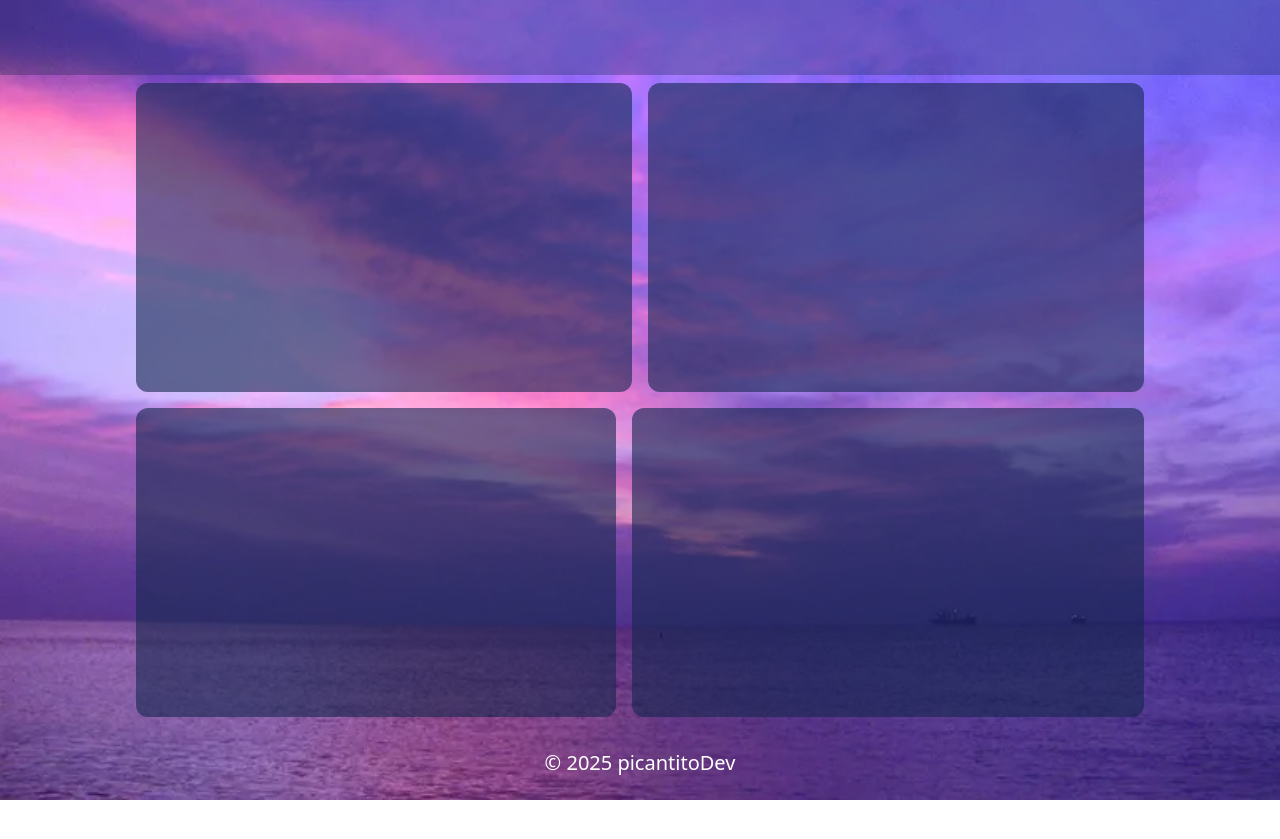
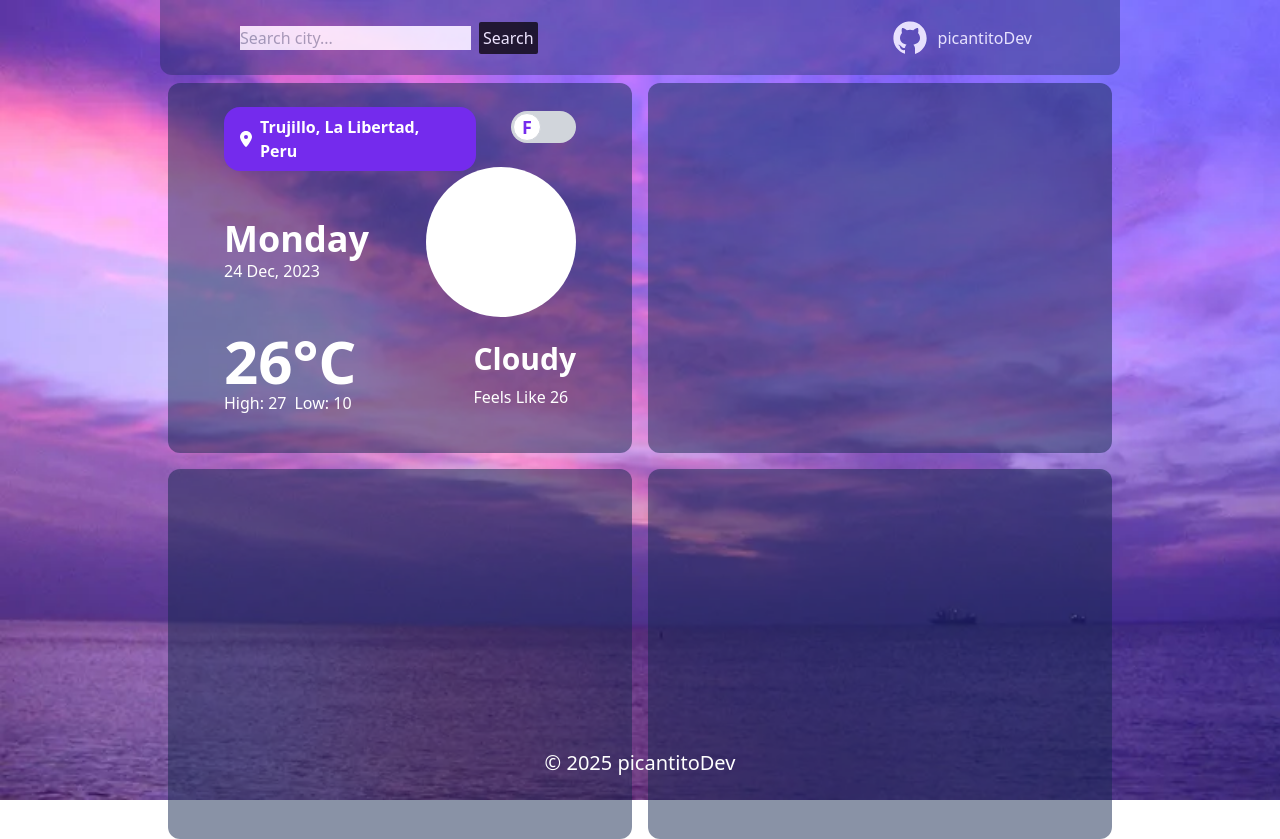
Before and after one commit to picantitoDev/weather-app, a website built with webpack: page src/template.html in a window 1280 px wide. Before the commit the page ends 800 px from the top, so only its background shows below. Built offline with nearby package versions, Linux system fonts and the light colour scheme.

Commit message:
1/4 cards done, current conditions card done

```diff
--- a/package.json
+++ b/package.json
@@ -272,6 +272,7 @@
     "@babel/core": "^7.26.7",
     "@babel/preset-env": "^7.26.7",
     "@eslint/js": "^9.18.0",
+    "@fortawesome/fontawesome-free": "^6.7.2",
     "autoprefixer": "^10.4.20",
     "babel-loader": "^9.2.1",
     "css-loader": "^7.1.2",
--- a/src/index.js
+++ b/src/index.js
@@ -1,6 +1,9 @@
-import { isInteger, toInteger } from "lodash"
 import "./styles.css"
-const searchBox = document.getElementById("search-bar")
+import "@fortawesome/fontawesome-free/js/fontawesome"
+import "@fortawesome/fontawesome-free/js/solid"
+import "@fortawesome/fontawesome-free/js/regular"
+import "@fortawesome/fontawesome-free/js/brands"
+
 let apiKey = "MLFQJEEBN6KDXRQZ5Z88HFVFJ"
 let button = document.getElementById("btn")
 
@@ -21,11 +24,11 @@ async function getData() {
     const hour = time.split(" ")[0].split(":")[0]
 
     const data = await response.json()
-    console.log(data)
+    const currentDay = getDate()
 
-    // Bottom Left section
     const dataObj = {
       // Main section
+      dayResponse: currentDay,
       temp: data.days[0].hours[hour].temp,
       high: data.days[0].tempmax,
       low: data.days[0].tempmin,
@@ -49,9 +52,6 @@ async function getData() {
         data.days[0].sunset,
       ),
     }
-    const obj = getDate()
-    console.log(obj)
-    console.log(dataObj)
     return dataObj
   } catch (err) {
     console.error(err)
@@ -61,7 +61,7 @@ async function getData() {
 function timeStringToDate(timeString) {
   const [hours, minutes, seconds] = timeString.split(":").map(Number)
   const date = new Date()
-  date.setHours(hours, minutes, seconds, 0) // Set time, reset milliseconds
+  date.setHours(hours, minutes, seconds, 0)
   return date
 }
 
@@ -107,8 +107,11 @@ function getDate() {
   return dateObj
 }
 
-button.addEventListener("click", () => getData())
+async function displayWeatherInfo() {
+  const data = await getData()
+  console.log(data)
+}
 
-function displayWeatherInfo(data) {}
+button.addEventListener("click", () => displayWeatherInfo())
 function displayEmoji() {}
 function displayError() {}
--- a/src/template.html
+++ b/src/template.html
@@ -2,25 +2,106 @@
   <head>
     <meta charset="UTF-8" />
     <title>Weather App</title>
+    <link
+      rel="stylesheet"
+      href="https://cdnjs.cloudflare.com/ajax/libs/font-awesome/4.7.0/css/font-awesome.min.css"
+    />
   </head>
   <body class="bg-[url(/src/img/purple-bg.jpg)] bg-cover bg-no-repeat">
-    <header class="h-[75px] w-[100%] bg-[#15274f75] opacity-70"></header>
+    <header
+      class="flex items-center justify-between px-20 h-[75px] w-[75%] rounded-b-xl mx-auto bg-[#15274f75] opacity-80"
+    >
+      <div class="search-container flex items-center gap-2">
+        <input type="text" id="search" placeholder="Search city..." />
+        <button id="btn" class="bg-black text-white p-1 rounded-sm">
+          Search
+        </button>
+      </div>
+      <div class="picantito flex items-center justify-evenly px-2 gap-2">
+        <svg
+          class="h-[40px] w-[40px]"
+          xmlns="http://www.w3.org/2000/svg"
+          x="0px"
+          y="0px"
+          width="100"
+          height="100"
+          viewBox="0 0 24 24"
+        >
+          <path
+            fill="white"
+            d="M10.9,2.1c-4.6,0.5-8.3,4.2-8.8,8.7c-0.6,5,2.5,9.3,6.9,10.7v-2.3c0,0-0.4,0.1-0.9,0.1c-1.4,0-2-1.2-2.1-1.9 c-0.1-0.4-0.3-0.7-0.6-1C5.1,16.3,5,16.3,5,16.2C5,16,5.3,16,5.4,16c0.6,0,1.1,0.7,1.3,1c0.5,0.8,1.1,1,1.4,1c0.4,0,0.7-0.1,0.9-0.2 c0.1-0.7,0.4-1.4,1-1.8c-2.3-0.5-4-1.8-4-4c0-1.1,0.5-2.2,1.2-3C7.1,8.8,7,8.3,7,7.6C7,7.2,7,6.6,7.3,6c0,0,1.4,0,2.8,1.3 C10.6,7.1,11.3,7,12,7s1.4,0.1,2,0.3C15.3,6,16.8,6,16.8,6C17,6.6,17,7.2,17,7.6c0,0.8-0.1,1.2-0.2,1.4c0.7,0.8,1.2,1.8,1.2,3 c0,2.2-1.7,3.5-4,4c0.6,0.5,1,1.4,1,2.3v3.3c4.1-1.3,7-5.1,7-9.5C22,6.1,16.9,1.4,10.9,2.1z"
+          ></path>
+        </svg>
+
+        <a
+          href="https://github.com/picantitoDev"
+          rel="noopener"
+          target="_blank"
+        >
+          <p class="text-white">picantitoDev</p>
+        </a>
+      </div>
+    </header>
     <main
-      class="h-[calc(100vh-150px)] w-[80%] bg-none p-2 my-0 mx-auto grid grid-cols-2 gap-4"
+      class="h-[calc(100vh-150px)] w-[75%] bg-none p-2 my-0 mx-auto grid grid-cols-2 gap-4"
     >
       <div
         id="current-conditions"
-        class="bg-[#15274F] my-0 rounded-xl opacity-60"
+        class="bg-[rgba(21,39,79,0.5)] px-8 grid grid-cols-12 rounded-xl h-[370px]"
+      >
+        <div class="space-y-12 py-6 px-6 w-[300px] col-span-5">
+          <div
+            class="bg-[#742BED] rounded-2xl px-4 font-semibold opacity-100 text-white flex items-center gap-2 p-2"
+          >
+            <i class="fa-solid fa-location-dot"></i>
+            <p class="" id="location">Trujillo, La Libertad, Peru</p>
+          </div>
+
+          <div>
+            <h1 class="text-white font-semibold text-4xl" id="weekday">
+              Monday
+            </h1>
+            <p class="text-white" id="date">24 Dec, 2023</p>
+          </div>
+
+          <div>
+            <h1 class="text-white text-6xl font-semibold" id="temp">26°C</h1>
+            <div class="flex gap-2">
+              <div id="high" class="text-white">High: 27</div>
+              <div id="low" class="text-white">Low: 10</div>
+            </div>
+          </div>
+        </div>
+        <div class="col-span-2"></div>
+        <div class="col-span-5 py-7 px-6 space-y-6 flex flex-col items-end">
+          <!--Toggle Button-->
+          <div class="flex items-center">
+            <label class="relative cursor-pointer">
+              <input type="checkbox" class="sr-only peer" />
+              <div
+                class="w-[65px] h-8 flex items-center bg-gray-300 rounded-full text-[18px] peer-checked:text-[#742BED] text-[#742BED] font-bold after:flex after:items-center after:justify-center peer after:content-['F'] peer-checked:after:content-['C'] peer-checked:after:translate-x-[30px] after:absolute after:left-[2px] peer-checked:after:border-white after:bg-white after:border after:border-gray-300 after:rounded-full after:h-7 after:w-7 after:transition-all peer-checked:bg-[#742BED]"
+              ></div>
+            </label>
+          </div>
+
+          <!--Big Weather Icon-->
+          <div class="rounded-full bg-white h-[150px] w-[150px]"></div>
+
+          <div class="space-y-2">
+            <h1 class="text-white font-semibold text-3xl">Cloudy</h1>
+            <p class="text-white">Feels Like 26</p>
+          </div>
+        </div>
+      </div>
+      <div
+        id="today-highlights"
+        class="bg-[rgba(21,39,79,0.5);] rounded-xl"
       ></div>
       <div
-        id="today-highlights"
-        class="bg-[#15274F] my-0 rounded-xl opacity-60"
+        id="pronostic"
+        class="bg-[rgba(21,39,79,0.5);] rounded-xl h-[370px]"
       ></div>
-      <div id="pronostic" class="bg-[#15274F] rounded-xl mr-4 opacity-60"></div>
-      <div
-        id="other-cities"
-        class="bg-[#15274F] my-0 ml-[-16px] rounded-xl opacity-60"
-      ></div>
+      <div id="other-cities" class="bg-[rgba(21,39,79,0.5);] rounded-xl"></div>
     </main>
     <footer
       class="h-[75px] w-[100%] text-white flex items-center justify-center text-xl"
```
Also changed, not shown: 2 other files.
